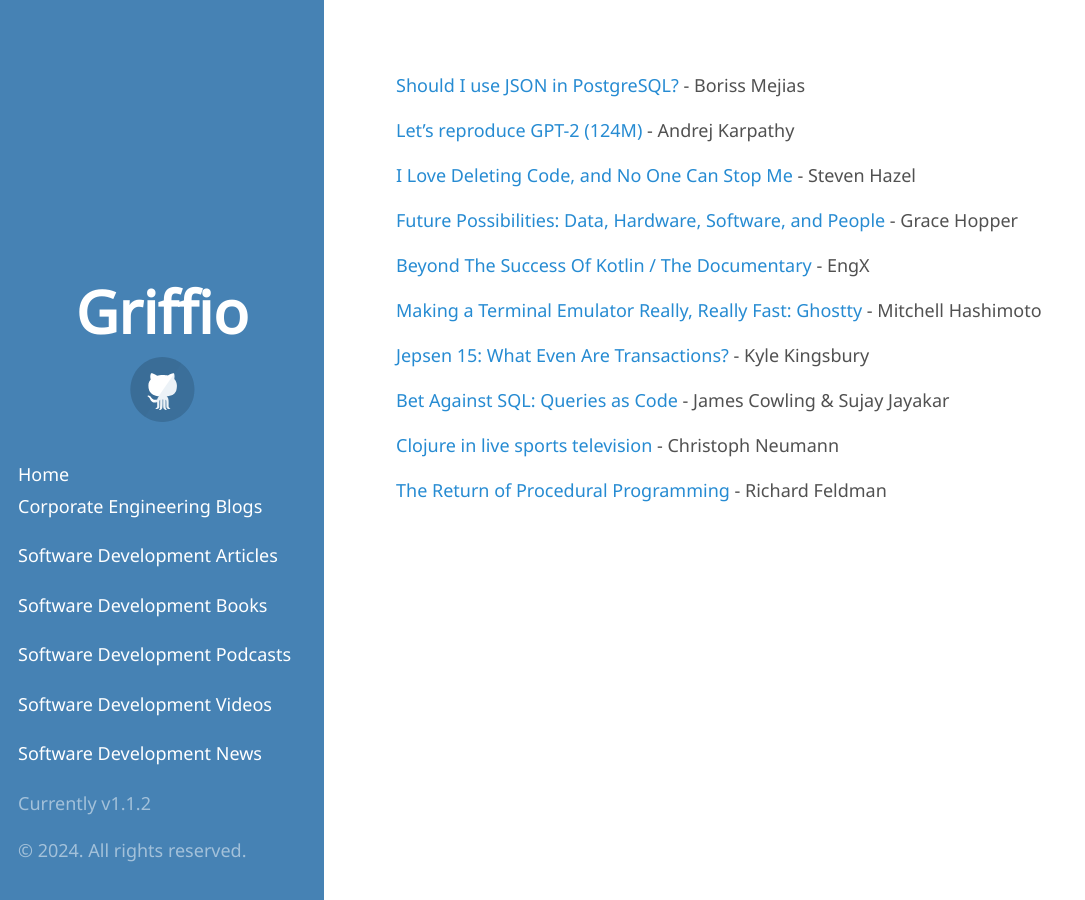
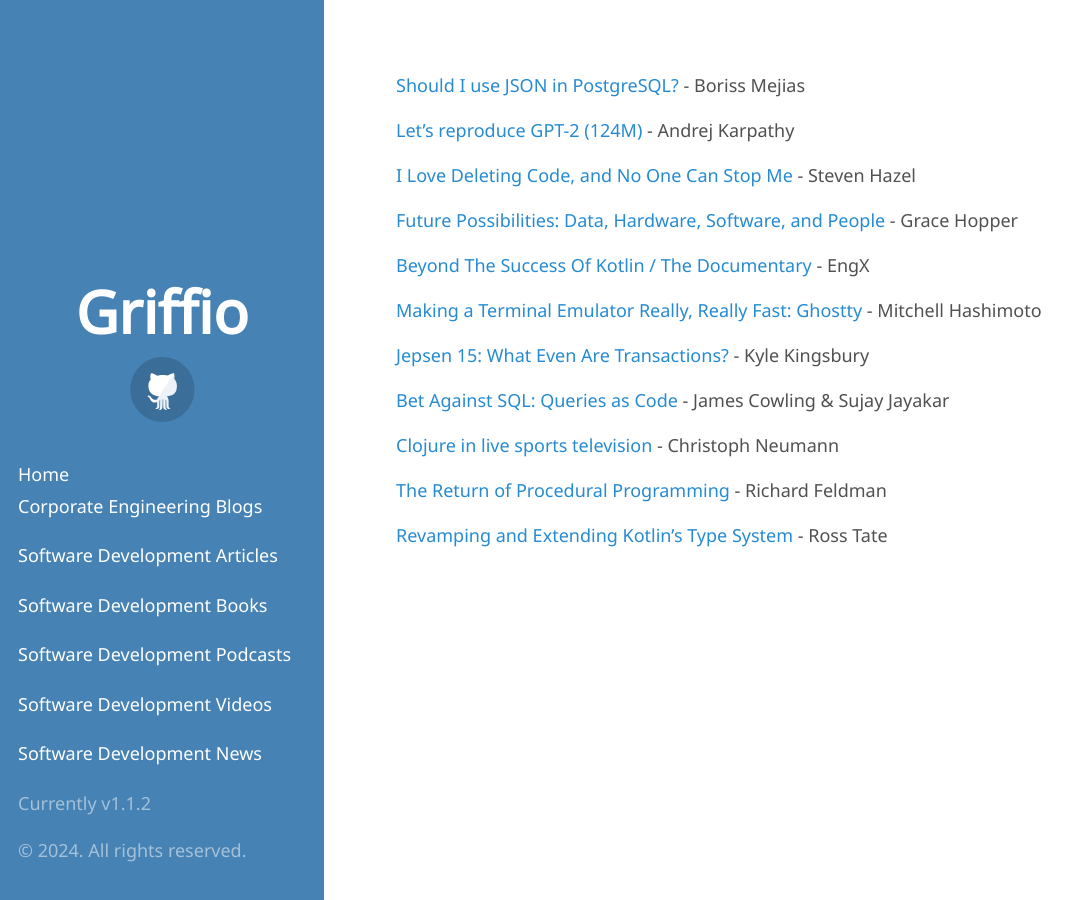
Before and after one commit to griffio/griffio.github.io, a Jekyll site: the page built from tech_talks_highlighted_2024.md, in a window 1280 px wide. Shown: the whole page, without its empty margins (0-1085 px from the left). Built offline with Jekyll 4.4.1, drawn with Linux system fonts in a browser that asks for light colours; some web fonts are replaced; our own code applies the rules of GitHub Pages for plain Markdown files.

Commit message:
Update tech_talks_highlighted_2024.md

```diff
--- a/tech_talks_highlighted_2024.md
+++ b/tech_talks_highlighted_2024.md
@@ -17,3 +17,5 @@
 [Clojure in live sports television](https://www.youtube.com/watch?v=kIhY4VDa820) - Christoph Neumann
 
 [The Return of Procedural Programming](https://www.youtube.com/watch?v=vQPHtAxOZZw) - Richard Feldman
+
+[Revamping and Extending Kotlin's Type System](https://www.youtube.com/watch?v=3uNpmhHwkuQ) - Ross Tate
```
